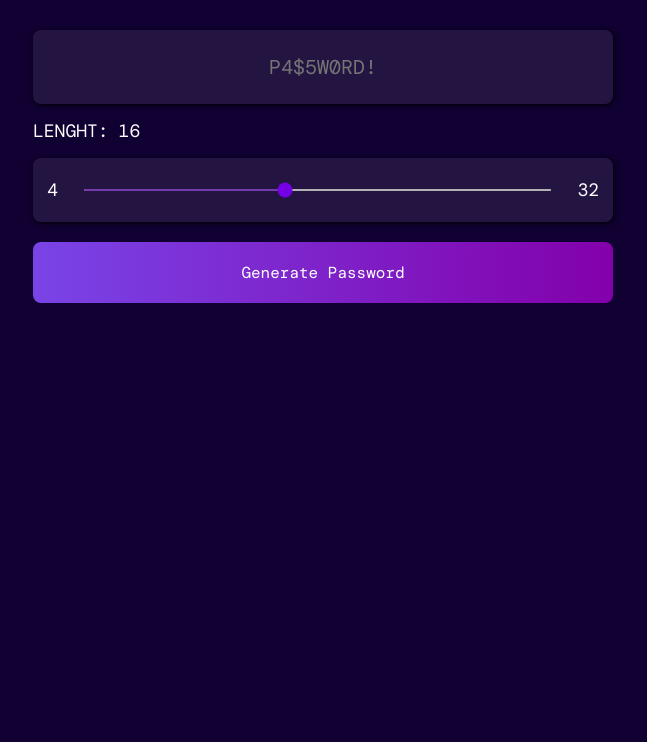
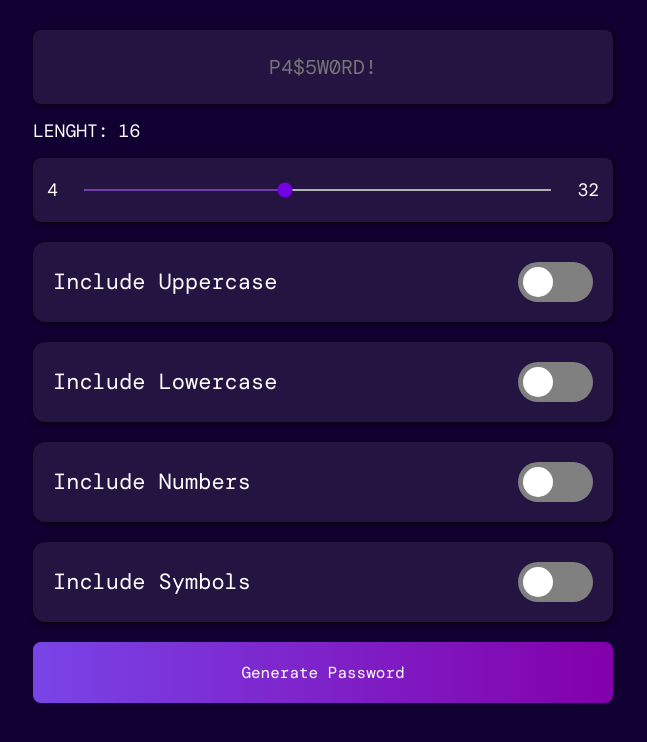
Before and after one commit to BegoCaZa/password-generator-REACT, a React (Vite) app: page / in a window 1280 px wide. Shown: the top 742 px of the page, without its empty margins (317-964 px from the left). Built offline with nearby package versions, Linux system fonts and the light colour scheme; a web font is replaced by a local one.

Commit message:
estilo avanzado

```diff
--- a/src/App.jsx
+++ b/src/App.jsx
@@ -1,4 +1,5 @@
 import { useState } from 'react';
+import { REQUIREMENTS_INFO } from './constants/elementCheckbox';
 
 const App = () => {
   const [passwordLength, setPasswordLenght] = useState(16); //cambia el largode la contraseña
@@ -36,6 +37,18 @@ const App = () => {
         />
         <span className='range-value'>32</span>
       </div>
+
+      {/* checkboxes */}
+      <div className='requirements-container'>
+        {REQUIREMENTS_INFO.map(requirement => (
+          <div key={requirement.id} className='requirements'>
+            <span className='requirement-text'>{requirement.text}</span>
+            <input type='checkbox' id={requirement.id} className='input' />
+            <label htmlFor={requirement.id} className='label'></label>
+          </div>
+        ))}
+      </div>
+
       <button className='button' onClick={handlePasswordGenerator}>
         Generate Password
       </button>
--- /dev/null
+++ b/src/constants/elementCheckbox.js
@@ -0,0 +1,18 @@
+export const REQUIREMENTS_INFO = [
+  {
+    id: 'uppercase',
+    text: 'Include Uppercase'
+  },
+  {
+    id: 'lowercase',
+    text: 'Include Lowercase'
+  },
+  {
+    id: 'numbers',
+    text: 'Include Numbers'
+  },
+  {
+    id: 'symbols',
+    text: 'Include Symbols'
+  }
+];
--- a/src/styles/index.css
+++ b/src/styles/index.css
@@ -114,3 +114,58 @@ body {
 .button:hover {
   transform: scale(0.95); /* reduce un 5% */
 }
+
+.requirements-container {
+  display: flex;
+  flex-direction: column;
+  gap: 20px;
+  margin-bottom: 20px;
+  width: 100%;
+}
+.requirements {
+  display: flex;
+  justify-content: space-between;
+  align-items: center;
+  border-radius: 0.75rem;
+  background-color: #241442;
+  padding: 1.25rem;
+  box-shadow: 1px 1px 5px #000000;
+}
+
+.requirement-text {
+  font-size: 1.375rem;
+}
+
+.input {
+  display: none;
+}
+
+.input:checked + .label {
+  background-color: #7944e7;
+}
+
+.label {
+  /*toggle*/
+  display: inline-block;
+  position: relative;
+  width: 75px;
+  height: 40px;
+  background-color: grey;
+  border-radius: 30px;
+}
+
+.label::before {
+  /*bolita del toggle*/
+  content: '';
+  position: absolute;
+  background-color: white;
+  width: 30px;
+  height: 30px;
+  border-radius: 100%;
+  translate: 5px 5px;
+  transition: translate 0.2s;
+}
+
+.input:checked + .label::before {
+  translate: 40px 5px;
+}
```
